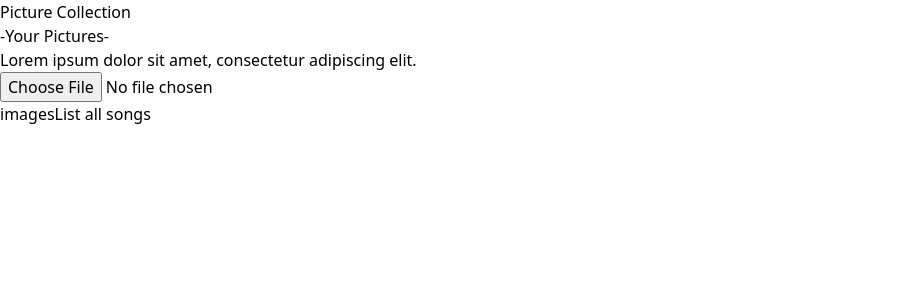
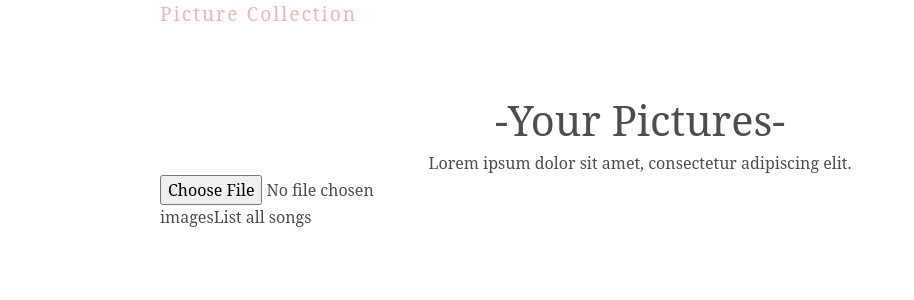
Before and after one commit to yutive/picture-collection, a React (Create React App) app: page / in a window 1280 px wide. Shown: the top 300 px of the page, without its empty margins (0-914 px from the left). Built offline with nearby package versions, Linux system fonts and the light colour scheme.

Commit message:
added normal css as placeholder

```diff
--- a/src/index.css
+++ b/src/index.css
@@ -1,3 +1,46 @@
 @tailwind base;
 @tailwind components;
 @tailwind utilities;
+
+
+@import url('https://fonts.googleapis.com/css2?family=Noto+Serif:wght@400;700&display=swap');
+
+:root{
+  --primary: #efb6b2;
+  --secondary: #4e4e4e;
+  --error: #ff4a4a;
+}
+
+/* base styles & title */
+body{
+  font-family: "Noto Serif", serif;
+  color: var(--secondary);
+}
+.App{
+  max-width: 960px;
+  margin: 0 auto;
+}
+.title h1{
+  color: var(--primary);
+  font-size: 1.2rem;
+  letter-spacing: 2px;
+  font-weight: normal;
+}
+.title h2, .title p{
+  text-align: center;
+}
+.title h2{
+  margin-top: 60px;
+  font-size: 2.6rem;
+}
+
+/* upload form styles */
+
+
+/* progress bar styles */
+
+
+/* image grid styles */
+
+
+/* modal styles */
```
